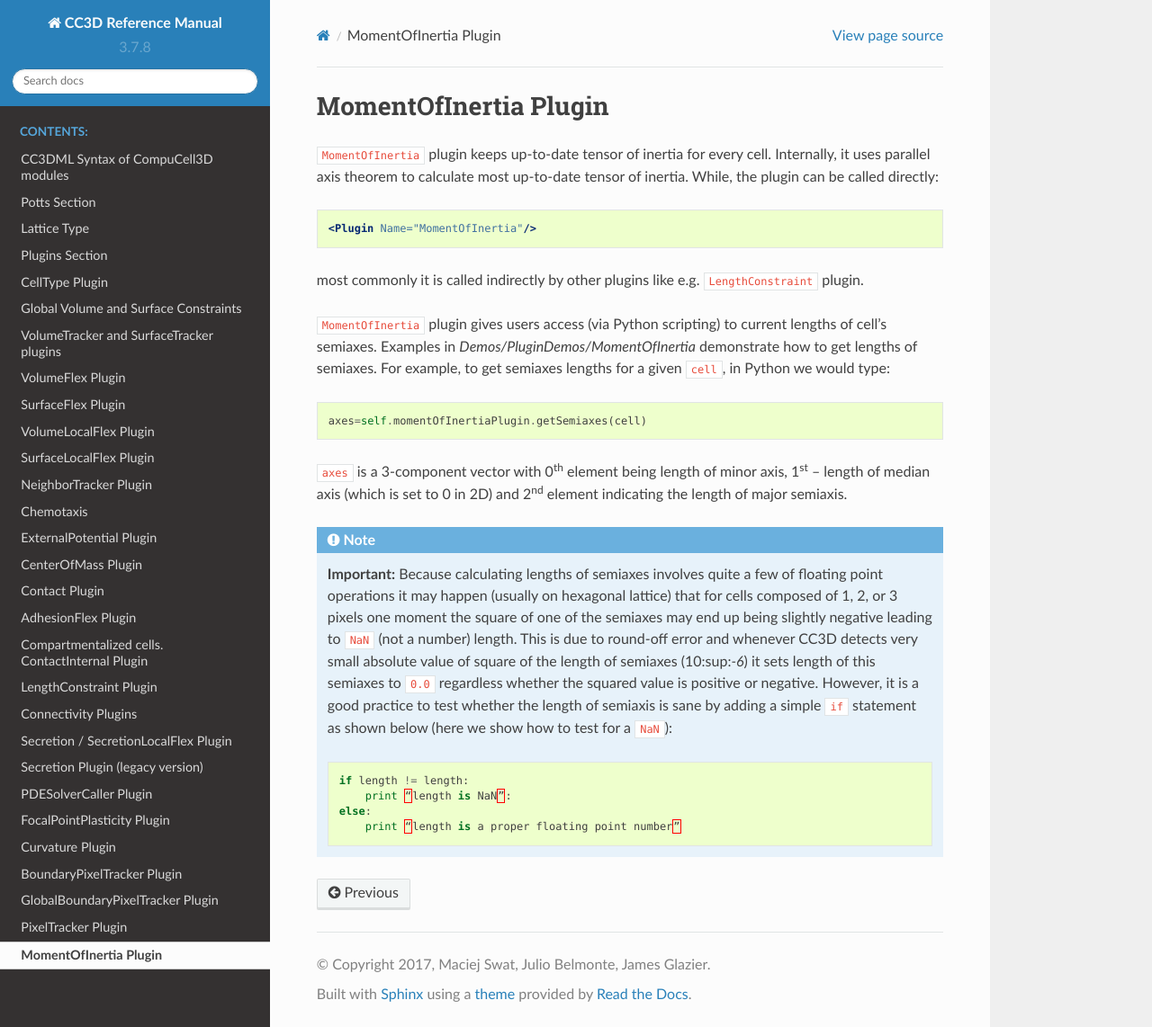
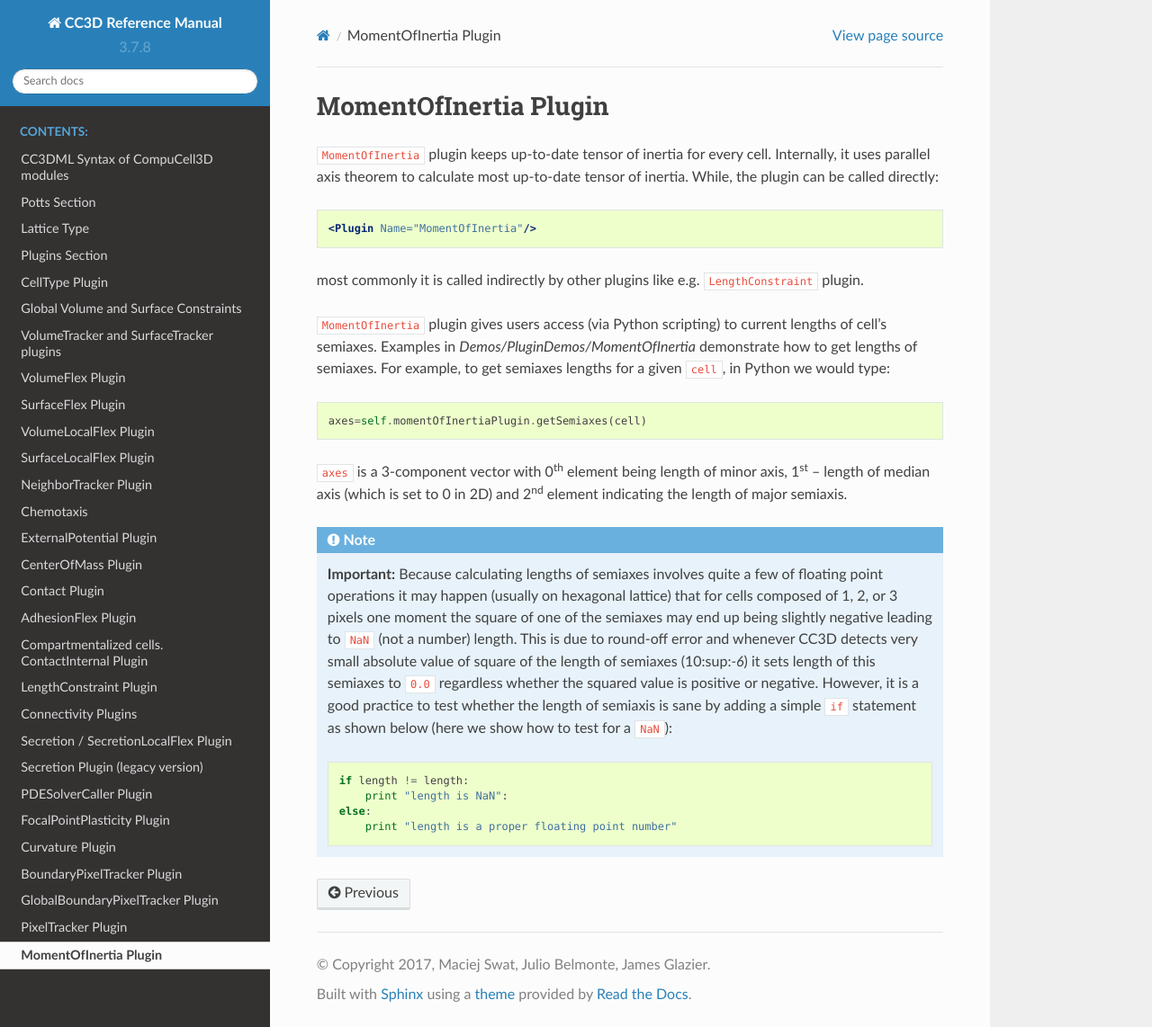
Before and after one commit to CompuCell3D/CompuCell3DReferenceManual, a Sphinx documentation site: the page built from docs/moment_of_inertia.rst, in a window 1280 px wide and 1142 px high. Shown: the whole window at 90% size. Built offline with Sphinx 7.4.7 and the Read the Docs theme 2.0.0, drawn with Linux system fonts in a browser that asks for light colours.

Commit message:
formatting

```diff
--- a/docs/moment_of_inertia.rst
+++ b/docs/moment_of_inertia.rst
@@ -41,6 +41,6 @@ minor axis, 1\ :sup:`st` – length of median axis (which is set to 0 in
    .. code-block:: python
 
       if length != length:
-          print “length is NaN”:
+          print "length is NaN":
       else:
-          print “length is a proper floating point number”
+          print "length is a proper floating point number"
```
